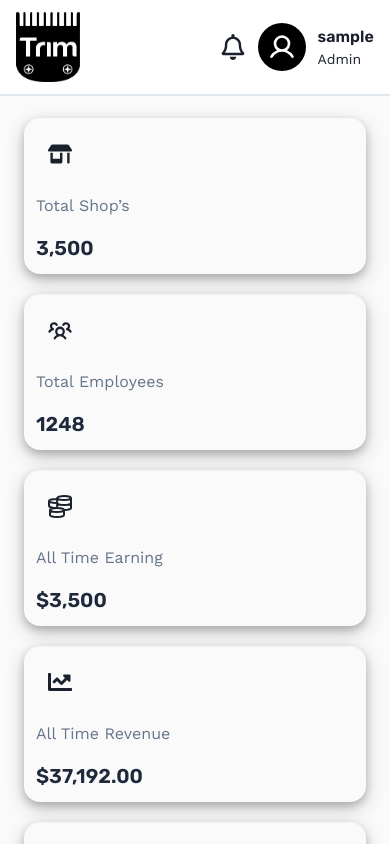
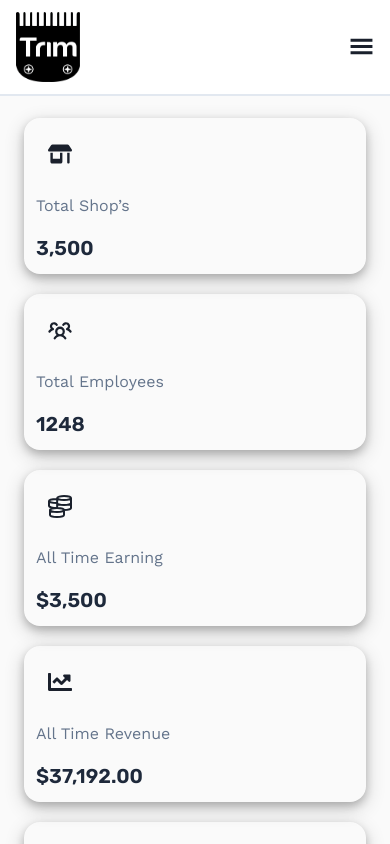
Before and after one commit to sigitechofficial/trim-admin-vite, a React (Vite) app: page /admin-earnings in a window 390 px wide. Shown: the top 844 px of the page. Built offline with nearby package versions, Linux system fonts and the light colour scheme; sample sign-in values are in the browser's storage.

Commit message:
responsivne navbar done

```diff
--- a/src/components/Header.jsx
+++ b/src/components/Header.jsx
@@ -2,8 +2,9 @@ import React from "react";
 import { PiUserBold } from "react-icons/pi";
 import { FaRegBell } from "react-icons/fa";
 import { Link } from "react-router-dom";
+import { GiHamburgerMenu } from "react-icons/gi";
 
-export default function Header() {
+export default function Header(props) {
   return (
     <header className="w-full bg-white fixed border-b-2 z-50">
       <nav className="flex justify-between items-center py-3 w-11/12 mx-auto">
@@ -11,7 +12,7 @@ export default function Header() {
           <img src="/images/logo2.webp" alt="logo" className="w-16" />
         </Link>
 
-        <div className="flex items-center gap-x-3">
+        <div className="flex items-center gap-x-3 max-sm:hidden">
           <div>
             <FaRegBell size={26} />
           </div>
@@ -19,12 +20,20 @@ export default function Header() {
             <PiUserBold size={28} color="white" />
           </div>
           <div>
-            <h2 className="font-rubik font-semibold">{localStorage.getItem("userName")}</h2>
+            <h2 className="font-rubik font-semibold">
+              {localStorage.getItem("userName")}
+            </h2>
             <p className="text-lightGray text-sm font-normal font-workSans">
               Admin
             </p>
           </div>
         </div>
+        <div
+          className="sm:hidden"
+          onClick={() => props?.setNavbarVis(!props?.navbarVis)}
+        >
+          <GiHamburgerMenu size="25px" />
+        </div>
       </nav>
     </header>
   );
--- a/src/components/Layout.jsx
+++ b/src/components/Layout.jsx
@@ -1,14 +1,16 @@
 // @ts-nocheck
-import React from "react";
+import React, { useState } from "react";
 import Header from "./Header";
 import Leftbar from "./Leftbar";
 import MainSection from "./MainSection";
 
 export default function Layout(props) {
+  const [navbarVis, setNavbarVis] = useState(false);
+
   return (
     <>
-      <Header />
-      <Leftbar />
+      <Header navbarVis={navbarVis} setNavbarVis={setNavbarVis} />
+      <Leftbar navbarVis={navbarVis} setNavbarVis={setNavbarVis} />
       <MainSection content={props.content} />
     </>
   );
--- a/src/components/Leftbar.jsx
+++ b/src/components/Leftbar.jsx
@@ -18,8 +18,9 @@ import { PiChartBar } from "react-icons/pi";
 import { RiAdminLine } from "react-icons/ri";
 import ListItems from "./ListItems";
 import { info_toaster } from "../utilities/Toaster";
+import { ImCross } from "react-icons/im";
 
-export default function Leftbar() {
+export default function Leftbar(props) {
   const location = useLocation().pathname;
   const navigate = useNavigate();
   const isActive = useMemo(() => {
@@ -57,7 +58,23 @@ export default function Leftbar() {
   };
 
   return (
-    <section className="w-60 lg:w-72 fixed h-full py-5 pl-2 mt-[94px] border-r-2 max-sm:hidden">
+    <section
+      className={`bg-white w-full sm:w-60 lg:w-72 ${
+        props?.navbarVis ? "fixed" : "hidden"
+      } h-full sm:py-5 sm:pl-2 mt-0 sm:mt-[94px] border-r-2 z-50`}
+    >
+      <div className="sm:hidden flex justify-between items-center py-3 w-11/12 mx-auto">
+        <div>
+          {" "}
+          <img src="/images/logo2.webp" alt="logo" className="w-16" />
+        </div>
+        <div
+          className="sm:hidden"
+          onClick={() => props?.setNavbarVis(!props?.navbarVis)}
+        >
+          <ImCross size="25px" />
+        </div>
+      </div>
       <ul className="flex flex-col space-y-1 overflow-auto h-[90%]">
         <ListHead title="Dashboard" to="/" Icon={MdDashboard} />
 
--- a/src/components/MyDataTable.jsx
+++ b/src/components/MyDataTable.jsx
@@ -35,7 +35,7 @@ export default function MyDataTable(props) {
             onChange={onGlobalFilterChange}
             //  placeholder="Global Search"
             placeholder="Search by ID, product, or others..."
-            className="w-96 h-12 bg-themeGray rounded-lg px-10 outline-none placeholder:font-workSans placeholder:font-medium focus:bg-gray-200"
+            className="w-[330px] sm:w-96 h-12 bg-themeGray rounded-lg px-10 outline-none placeholder:font-workSans placeholder:font-medium focus:bg-gray-200"
           />
           <LuSearch
             size={20}
@@ -64,19 +64,19 @@ export default function MyDataTable(props) {
               styles={selectStyles} />
           </div>
 
-          <button
+          {/* <button
             className="flex items-center gap-x-2 p-3 bg-themeGray rounded-lg hover:bg-gray-200 duration-200"
             onClick={props.onClick}
           >
             <TbAdjustmentsHorizontal size={24} color="#A0AEC0" />
             <span className="text-[#718096] font-workSans">Filters</span>
-          </button>
-          <button className="flex items-center gap-x-2 p-3 bg-themeGray rounded-lg hover:bg-gray-200 duration-200">
+          </button> */}
+          {/* <button className="flex items-center gap-x-2 p-3 bg-themeGray rounded-lg hover:bg-gray-200 duration-200">
             <CiCalendarDate size={24} color="#A0AEC0" />
             <span className="text-[#718096] font-workSans">
               April 11 - April 24
             </span>
-          </button>
+          </button> */}
           <button className="flex items-center gap-x-2 p-3 bg-themeGray rounded-lg hover:bg-gray-200 duration-200">
             <RiFileDownloadLine size={24} color="#A0AEC0" />
             <span className="text-[#718096] font-workSans">Download</span>
--- a/src/pages/home/Home.jsx
+++ b/src/pages/home/Home.jsx
@@ -15,7 +15,6 @@ import Loader from "../../components/Loader";
 
 export default function Home() {
   const { data } = GetAPI("admin/dashboard", "dashboard");
-
   return data?.length === 0 ? (
     <Loader />
   ) : (
```
